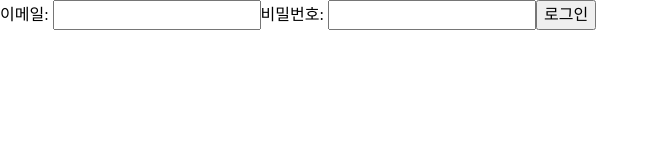
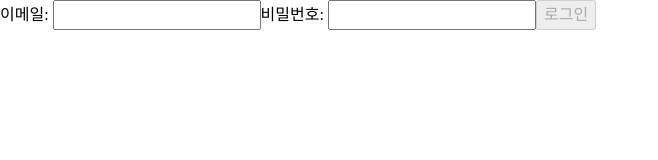
Before and after one commit to hatchling13/wanted-pre-onboarding-frontend, a React (Create React App) app: page /signin in a window 1280 px wide. Shown: the top 160 px of the page, without its empty margins (0-658 px from the left). Built offline with nearby package versions, Linux system fonts and the light colour scheme.

Commit message:
Assignment 1 completed

```diff
--- a/src/components/AuthForm/AuthForm.tsx
+++ b/src/components/AuthForm/AuthForm.tsx
@@ -8,6 +8,8 @@ function AuthForm({ authType }: AuthFormType) {
   const [password, setPassword] = useState('');
 
   const formLabel = authType === 'signin' ? 'Sign-in' : 'Sign-up';
+
+  const isValid = email.includes('@') && password.length >= 8;
 
   return (
     <Form method="post" aria-label={`${formLabel} form`}>
@@ -33,7 +35,11 @@ function AuthForm({ authType }: AuthFormType) {
           data-testid="password-input"
         />
       </label>
-      <button type="submit" data-testid={`${authType}-button`}>
+      <button
+        type="submit"
+        data-testid={`${authType}-button`}
+        disabled={!isValid}
+      >
         로그인
       </button>
     </Form>
```
